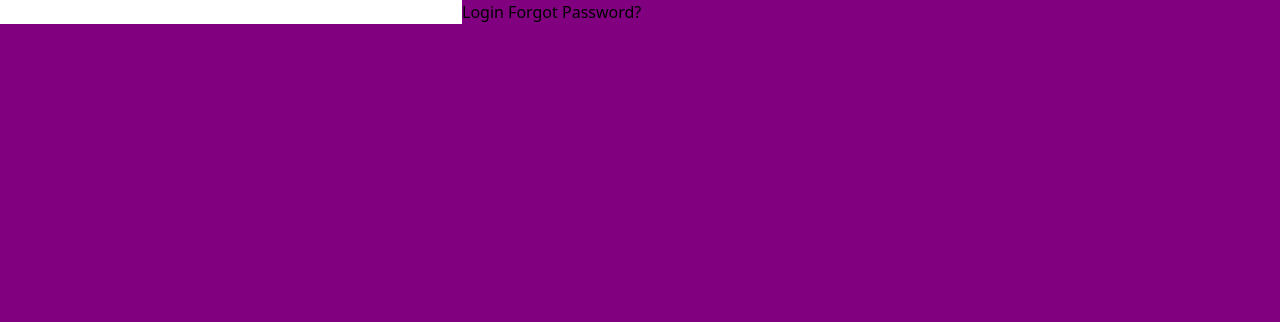
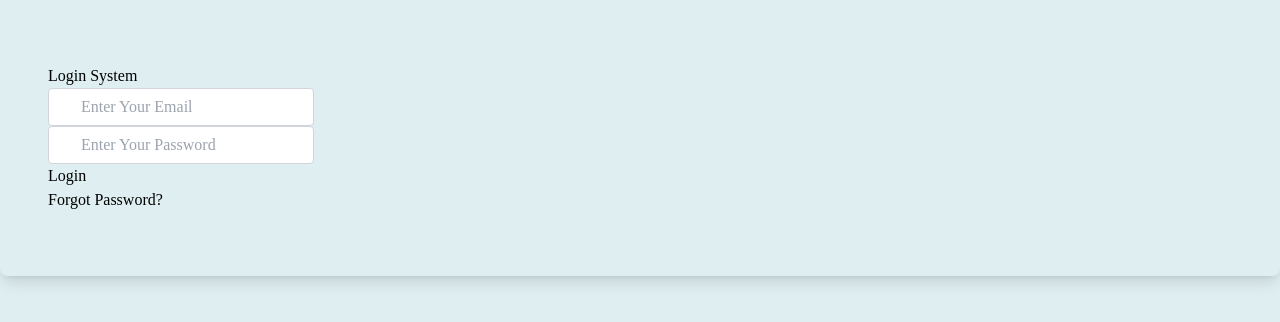
Before and after one commit to dev-gaur-2002/LevitationTask, a React (Vite) app: page / in a window 1280 px wide. Shown: the top 322 px of the page. Built offline with nearby package versions, Linux system fonts and the light colour scheme.

Commit message:
done with login page styling

```diff
--- a/src/App.css
+++ b/src/App.css
@@ -1,7 +1,18 @@
 @tailwind base;
 @tailwind components;
 @tailwind utilities;
+@import url('https://fonts.googleapis.com/css2?family=Poppins:wght@300&display=swap');
 
 body{
-  background-color: purple;
+    background-color: #dfeef0;
+    font-family: Poppins;
+    /* background-image: linear-gradient(315deg, #b3cdd1 0%, #9fa4c4 74%); */
+    /* color: white; */
 }
+.subContainer{
+    @apply shadow-lg px-12 py-16 rounded-lg
+}
+
+.input-form{
+    @apply appearance-none bg-white border border-gray-300 rounded py-2 px-8 leading-tight focus:outline-none focus:border-blue-500
+}
--- a/src/components/Forms/BasicForm.tsx
+++ b/src/components/Forms/BasicForm.tsx
@@ -15,7 +15,7 @@ const BasicForm:React.FC = () => {
 
   return (
     <div>
-      <form onSubmit={(e)=>handleSubmit(e)}>
+      <form onSubmit={(e)=>handleSubmit(e)} className=''>
         <label htmlFor="username">username</label>
         <input type="text" name='username'  onChange={(e)=>{setFormData({...formData,name:e.target.value})}} />
         <label htmlFor="email">Email</label>
--- a/src/components/LoginForm.tsx
+++ b/src/components/LoginForm.tsx
@@ -45,25 +45,24 @@ const LoginForm:React.FC = () => {
     }
 
     return (
-        <div>
-            <form onSubmit={(e)=>handleSubmit(e)} action="/dashboard">
-                <input type="email" value={email} name='email' onChange={(e)=>{
-                    setEmail(e.target.value)
-                    // handleEmail(e)
-                    }}/>
-                    {/* {
-                        isCorrect?(
-                            <span></span>
-                        ):(
-                            <div>
-                                Email not correct
-                            </div>
-                        )
-                    } */}
-                <input type="password" name='password' value={password} onChange={(e)=>setPassword(e.target.value)}/>
-                <button type="submit">Login</button>
-                <Link to='/forgot'><span> Forgot Password?</span></Link>
-            </form>
+        <div className="container flex justify-center items-center min-h-screen mb-10">
+            <div className="flex flex-col subContainer">
+                <div className="mb-16 text-slate-600">
+                    Login System
+                </div>
+                <form onSubmit={(e)=>handleSubmit(e)} action="/dashboard">
+                    <div className=" relative flex flex-row w-full mb-4">
+                        <input type="email" placeholder="Enter Your Email" value={email} name='email' onChange={(e)=>{
+                            setEmail(e.target.value)
+                            }} className="input-form"/>
+                    </div>
+                    <div className="flex flex-row w-full mb-4">
+                        <input type="password" placeholder="Enter Your Password" name='password' value={password} onChange={(e)=>setPassword(e.target.value)} className="input-form"/>
+                    </div>
+                    <button type="submit" className="bg-blue-500 hover:bg-blue-700 text-white font-bold py-2 px-8 rounded mb-4 ">Login</button>
+                    <Link to='/forgot'><div className="text-slate-600"> Forgot Password?</div></Link>
+                </form>
+            </div>
         </div>
     );
 };
```
